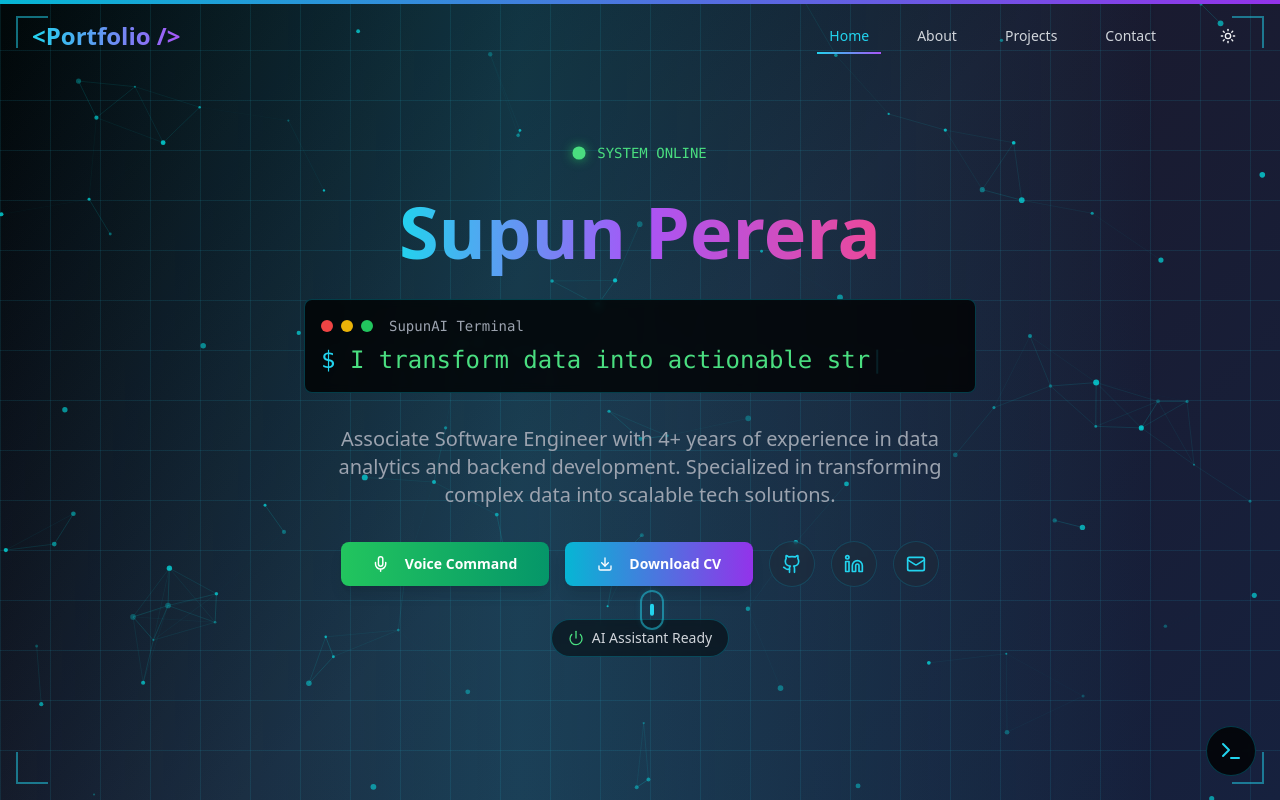
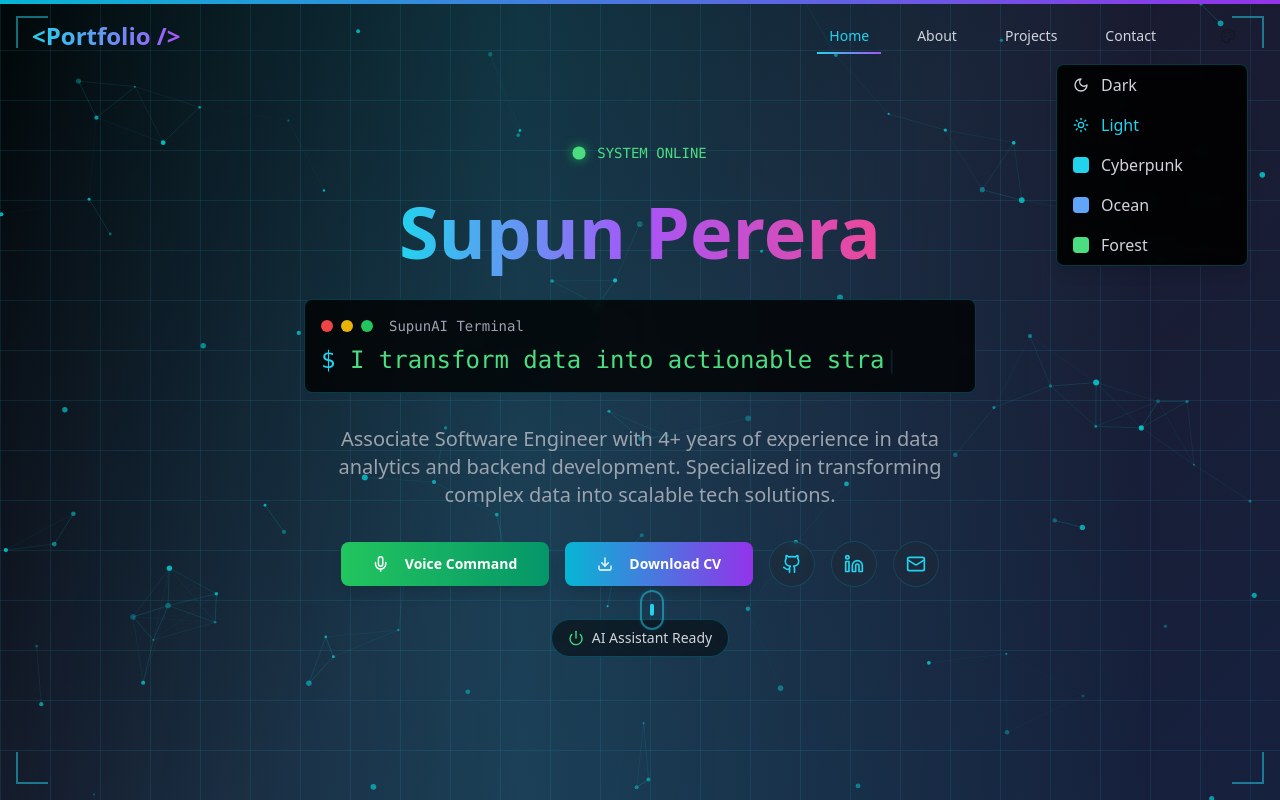
Before and after one commit to supun456/chroma-tech-space, a React (Vite) app: page / in a window 1280 px wide. Both pictures are taken after a click on the button 1228 px from the left and 36 px from the top of the page. Shown: the top 800 px of the page. Built offline with nearby package versions, Linux system fonts and the light colour scheme.

Commit message:
Refactor: Remove Jarvis and add multi-theme support
- Removed Jarvis-related components and features.
- Updated theme changer to support multiple themes.

```diff
--- a/src/components/portfolio/JarvisTerminal.tsx
+++ /dev/null
@@ -1,185 +0,0 @@
-
-import { useState, useEffect } from 'react';
-import { motion, AnimatePresence } from 'framer-motion';
-import { Button } from '@/components/ui/button';
-import { Input } from '@/components/ui/input';
-import { Card, CardContent } from '@/components/ui/card';
-import { Terminal, X, Minimize2, Maximize2 } from 'lucide-react';
-
-interface Command {
-  input: string;
-  output: string;
-  timestamp: string;
-}
-
-const JarvisTerminal = () => {
-  const [isOpen, setIsOpen] = useState(false);
-  const [input, setInput] = useState('');
-  const [commands, setCommands] = useState<Command[]>([
-    {
-      input: 'system --status',
-      output: 'SupunAI System Online. All modules operational.',
-      timestamp: new Date().toLocaleTimeString()
-    }
-  ]);
-
-  const commandMap: Record<string, string> = {
-    'help': 'Available commands: about, skills, projects, contact, clear, system',
-    'about': 'Associate Software Engineer with 4+ years of experience in data analytics and backend development.',
-    'skills': 'Data Analysis (95%), MongoDB (85%), Backend Development (80%), Forecasting Models (90%)',
-    'projects': 'E-Commerce Platform, AI Chat Application, DevOps Monitoring Dashboard',
-    'contact': 'Email: supun6623@gmail.com | Phone: +94 77 995 9466 | Location: Sri Lanka',
-    'clear': 'CLEAR_TERMINAL',
-    'system': 'SupunAI v2.0 - Personal Portfolio Assistant',
-    'whoami': 'Supun Perera - Data-driven Software Engineer',
-    'ls': 'about.txt skills.json projects/ contact.md experience.log',
-  };
-
-  const handleCommand = (cmd: string) => {
-    const command = cmd.toLowerCase().trim();
-    const timestamp = new Date().toLocaleTimeString();
-
-    if (command === 'clear') {
-      setCommands([]);
-      return;
-    }
-
-    const output = commandMap[command] || `Command '${command}' not found. Type 'help' for available commands.`;
-
-    setCommands(prev => [...prev, {
-      input: cmd,
-      output,
-      timestamp
-    }]);
-  };
-
-  const handleSubmit = (e: React.FormEvent) => {
-    e.preventDefault();
-    if (input.trim()) {
-      handleCommand(input);
-      setInput('');
-    }
-  };
-
-  useEffect(() => {
-    const handleKeyPress = (e: KeyboardEvent) => {
-      if (e.ctrlKey && e.key === '`') {
-        setIsOpen(!isOpen);
-      }
-    };
-
-    window.addEventListener('keydown', handleKeyPress);
-    return () => window.removeEventListener('keydown', handleKeyPress);
-  }, [isOpen]);
-
-  return (
-    <>
-      {/* Terminal Toggle Button */}
-      <motion.button
-        onClick={() => setIsOpen(true)}
-        className="fixed bottom-6 right-6 z-50 p-3 bg-black/80 backdrop-blur-sm border border-cyan-500/30 rounded-full hover:border-cyan-500/50 transition-all duration-300"
-        whileHover={{ scale: 1.1 }}
-        whileTap={{ scale: 0.9 }}
-      >
-        <Terminal className="w-6 h-6 text-cyan-400" />
-      </motion.button>
-
-      {/* Terminal Modal */}
-      <AnimatePresence>
-        {isOpen && (
-          <motion.div
-            initial={{ opacity: 0 }}
-            animate={{ opacity: 1 }}
-            exit={{ opacity: 0 }}
-            className="fixed inset-0 z-50 flex items-center justify-center p-4 bg-black/50 backdrop-blur-sm"
-          >
-            <motion.div
-              initial={{ scale: 0.8, opacity: 0 }}
-              animate={{ scale: 1, opacity: 1 }}
-              exit={{ scale: 0.8, opacity: 0 }}
-              className="w-full max-w-4xl max-h-[80vh]"
-            >
-              <Card className="bg-black/90 backdrop-blur-md border border-cyan-500/30 overflow-hidden">
-                {/* Terminal Header */}
-                <div className="flex items-center justify-between p-3 bg-gray-900/50 border-b border-cyan-500/20">
-                  <div className="flex items-center gap-3">
-                    <div className="flex gap-2">
-                      <div className="w-3 h-3 bg-red-500 rounded-full"></div>
-                      <div className="w-3 h-3 bg-yellow-500 rounded-full"></div>
-                      <div className="w-3 h-3 bg-green-500 rounded-full"></div>
-                    </div>
-                    <span className="text-cyan-400 font-mono text-sm">SupunAI Terminal</span>
-                  </div>
-                  <div className="flex items-center gap-2">
-                    <Button
-                      variant="ghost"
-                      size="sm"
-                      className="text-gray-400 hover:text-white"
-                    >
-                      <Minimize2 className="w-4 h-4" />
-                    </Button>
-                    <Button
-                      variant="ghost"
-                      size="sm"
-                      className="text-gray-400 hover:text-white"
-                    >
-                      <Maximize2 className="w-4 h-4" />
-                    </Button>
-                    <Button
-                      variant="ghost"
-                      size="sm"
-                      onClick={() => setIsOpen(false)}
-                      className="text-gray-400 hover:text-white"
-                    >
-                      <X className="w-4 h-4" />
-                    </Button>
-                  </div>
-                </div>
-
-                <CardContent className="p-4 font-mono text-sm">
-                  {/* Command History */}
-                  <div className="h-96 overflow-y-auto mb-4 space-y-2">
-                    {commands.map((cmd, index) => (
-                      <motion.div
-                        key={index}
-                        initial={{ opacity: 0, y: 10 }}
-                        animate={{ opacity: 1, y: 0 }}
-                        className="space-y-1"
-                      >
-                        <div className="flex items-center gap-2">
-                          <span className="text-green-400">supun@jarvis:~$</span>
-                          <span className="text-white">{cmd.input}</span>
-                          <span className="text-gray-500 text-xs ml-auto">{cmd.timestamp}</span>
-                        </div>
-                        <div className="text-cyan-400 pl-4 whitespace-pre-wrap">{cmd.output}</div>
-                      </motion.div>
-                    ))}
-                  </div>
-
-                  {/* Command Input */}
-                  <form onSubmit={handleSubmit} className="flex items-center gap-2">
-                    <span className="text-green-400">supun@jarvis:~$</span>
-                    <Input
-                      value={input}
-                      onChange={(e) => setInput(e.target.value)}
-                      className="flex-1 bg-transparent border-none text-white font-mono focus:ring-0 focus:outline-none"
-                      placeholder="Type 'help' for available commands..."
-                      autoFocus
-                    />
-                  </form>
-
-                  {/* Help Text */}
-                  <div className="mt-4 text-xs text-gray-500">
-                    Press Ctrl+` to toggle terminal | Type 'help' for commands
-                  </div>
-                </CardContent>
-              </Card>
-            </motion.div>
-          </motion.div>
-        )}
-      </AnimatePresence>
-    </>
-  );
-};
-
-export default JarvisTerminal;
--- a/src/components/portfolio/Navigation.tsx
+++ b/src/components/portfolio/Navigation.tsx
@@ -2,23 +2,29 @@
 import { useState, useEffect } from 'react';
 import { motion, AnimatePresence } from 'framer-motion';
 import { Button } from '@/components/ui/button';
-import { Moon, Sun, Menu, X } from 'lucide-react';
+import { Moon, Sun, Palette, Menu, X } from 'lucide-react';
+import { useTheme, Theme } from '@/hooks/useTheme';
 
-interface NavigationProps {
-  theme: 'dark' | 'light';
-  toggleTheme: () => void;
-}
-
-const Navigation = ({ theme, toggleTheme }: NavigationProps) => {
+const Navigation = () => {
   const [isScrolled, setIsScrolled] = useState(false);
   const [activeSection, setActiveSection] = useState('hero');
   const [isMobileMenuOpen, setIsMobileMenuOpen] = useState(false);
+  const [showThemeMenu, setShowThemeMenu] = useState(false);
+  const { theme, setTheme, toggleTheme } = useTheme();
 
   const navItems = [
     { id: 'hero', label: 'Home' },
     { id: 'about', label: 'About' },
     { id: 'projects', label: 'Projects' },
     { id: 'contact', label: 'Contact' },
+  ];
+
+  const themes: { id: Theme; label: string; icon: React.ReactNode }[] = [
+    { id: 'dark', label: 'Dark', icon: <Moon className="w-4 h-4" /> },
+    { id: 'light', label: 'Light', icon: <Sun className="w-4 h-4" /> },
+    { id: 'cyberpunk', label: 'Cyberpunk', icon: <div className="w-4 h-4 bg-cyan-400 rounded" /> },
+    { id: 'ocean', label: 'Ocean', icon: <div className="w-4 h-4 bg-blue-400 rounded" /> },
+    { id: 'forest', label: 'Forest', icon: <div className="w-4 h-4 bg-green-400 rounded" /> },
   ];
 
   useEffect(() => {
@@ -54,6 +60,19 @@ const Navigation = ({ theme, toggleTheme }: NavigationProps) => {
     setIsMobileMenuOpen(false);
   };
 
+  const getThemeColors = () => {
+    switch (theme) {
+      case 'cyberpunk':
+        return 'from-cyan-400 to-purple-500';
+      case 'ocean':
+        return 'from-blue-400 to-cyan-500';
+      case 'forest':
+        return 'from-green-400 to-emerald-500';
+      default:
+        return 'from-cyan-400 to-purple-500';
+    }
+  };
+
   return (
     <motion.nav
       initial={{ y: -100, opacity: 0 }}
@@ -73,7 +92,7 @@ const Navigation = ({ theme, toggleTheme }: NavigationProps) => {
               textShadow: "0px 0px 8px rgb(34, 211, 238)"
             }}
             whileTap={{ scale: 0.95 }}
-            className="text-2xl font-bold bg-gradient-to-r from-cyan-400 to-purple-500 bg-clip-text text-transparent cursor-pointer"
+            className={`text-2xl font-bold bg-gradient-to-r ${getThemeColors()} bg-clip-text text-transparent cursor-pointer`}
           >
             &lt;Portfolio /&gt;
           </motion.div>
@@ -96,7 +115,7 @@ const Navigation = ({ theme, toggleTheme }: NavigationProps) => {
                 {activeSection === item.id && (
                   <motion.div
                     layoutId="activeSection"
-                    className="absolute bottom-0 left-0 right-0 h-0.5 bg-gradient-to-r from-cyan-400 to-purple-500"
+                    className={`absolute bottom-0 left-0 right-0 h-0.5 bg-gradient-to-r ${getThemeColors()}`}
                     initial={false}
                     transition={{ type: "spring", stiffness: 380, damping: 30 }}
                   />
@@ -110,6 +129,8 @@ const Navigation = ({ theme, toggleTheme }: NavigationProps) => {
               </motion.button>
             ))}
 
+            {/* Theme Selector */}
+            <div className="relative">
               <motion.div
                 whileHover={{ scale: 1.1 }}
                 whileTap={{ scale: 0.9 }}
@@ -117,34 +138,41 @@ const Navigation = ({ theme, toggleTheme }: NavigationProps) => {
                 <Button
                   variant="ghost"
                   size="icon"
-                onClick={toggleTheme}
+                  onClick={() => setShowThemeMenu(!showThemeMenu)}
                   className="ml-4 hover:bg-cyan-500/10 relative"
                 >
-                <AnimatePresence mode="wait">
-                  {theme === 'dark' ? (
+                  <Palette className="h-5 w-5" />
+                </Button>
+              </motion.div>
+
+              <AnimatePresence>
+                {showThemeMenu && (
                   <motion.div
-                      key="sun"
-                      initial={{ rotate: -90, opacity: 0 }}
-                      animate={{ rotate: 0, opacity: 1 }}
-                      exit={{ rotate: 90, opacity: 0 }}
-                      transition={{ duration: 0.3 }}
+                    initial={{ opacity: 0, scale: 0.95, y: -10 }}
+                    animate={{ opacity: 1, scale: 1, y: 0 }}
+                    exit={{ opacity: 0, scale: 0.95, y: -10 }}
+                    className="absolute right-0 mt-2 w-48 bg-black/90 backdrop-blur-md border border-cyan-500/30 rounded-lg shadow-lg"
                   >
-                      <Sun className="h-5 w-5" />
-                    </motion.div>
-                  ) : (
-                    <motion.div
-                      key="moon"
-                      initial={{ rotate: 90, opacity: 0 }}
-                      animate={{ rotate: 0, opacity: 1 }}
-                      exit={{ rotate: -90, opacity: 0 }}
-                      transition={{ duration: 0.3 }}
+                    {themes.map((themeOption) => (
+                      <motion.button
+                        key={themeOption.id}
+                        onClick={() => {
+                          setTheme(themeOption.id);
+                          setShowThemeMenu(false);
+                        }}
+                        className={`w-full flex items-center gap-3 px-4 py-2 text-left hover:bg-cyan-500/10 transition-colors ${
+                          theme === themeOption.id ? 'text-cyan-400' : 'text-gray-300'
+                        }`}
+                        whileHover={{ x: 5 }}
                       >
-                      <Moon className="h-5 w-5" />
+                        {themeOption.icon}
+                        {themeOption.label}
+                      </motion.button>
+                    ))}
                   </motion.div>
                 )}
               </AnimatePresence>
-              </Button>
-            </motion.div>
+            </div>
           </div>
 
           {/* Mobile Menu Button */}
@@ -156,32 +184,10 @@ const Navigation = ({ theme, toggleTheme }: NavigationProps) => {
               <Button
                 variant="ghost"
                 size="icon"
-                onClick={toggleTheme}
+                onClick={() => setShowThemeMenu(!showThemeMenu)}
                 className="mr-2 hover:bg-cyan-500/10"
               >
-                <AnimatePresence mode="wait">
-                  {theme === 'dark' ? (
-                    <motion.div
-                      key="sun"
-                      initial={{ rotate: -90, opacity: 0 }}
-                      animate={{ rotate: 0, opacity: 1 }}
-                      exit={{ rotate: 90, opacity: 0 }}
-                      transition={{ duration: 0.3 }}
-                    >
-                      <Sun className="h-5 w-5" />
-                    </motion.div>
-                  ) : (
-                    <motion.div
-                      key="moon"
-                      initial={{ rotate: 90, opacity: 0 }}
-                      animate={{ rotate: 0, opacity: 1 }}
-                      exit={{ rotate: -90, opacity: 0 }}
-                      transition={{ duration: 0.3 }}
-                    >
-                      <Moon className="h-5 w-5" />
-                    </motion.div>
-                  )}
-                </AnimatePresence>
+                <Palette className="h-5 w-5" />
               </Button>
             </motion.div>
             <motion.div
@@ -260,6 +266,42 @@ const Navigation = ({ theme, toggleTheme }: NavigationProps) => {
             </motion.div>
           )}
         </AnimatePresence>
+
+        {/* Mobile Theme Menu */}
+        <AnimatePresence>
+          {showThemeMenu && (
+            <motion.div
+              initial={{ opacity: 0, height: 0 }}
+              animate={{ opacity: 1, height: 'auto' }}
+              exit={{ opacity: 0, height: 0 }}
+              className="md:hidden border-t border-cyan-500/20 bg-black/95 backdrop-blur-md"
+            >
+              <div className="px-2 pt-2 pb-3 space-y-1">
+                {themes.map((themeOption, index) => (
+                  <motion.button
+                    key={themeOption.id}
+                    onClick={() => {
+                      setTheme(themeOption.id);
+                      setShowThemeMenu(false);
+                    }}
+                    className={`flex items-center gap-3 px-3 py-2 text-base font-medium w-full text-left rounded-md transition-colors ${
+                      theme === themeOption.id
+                        ? 'text-cyan-400 bg-cyan-500/10'
+                        : 'text-gray-300 hover:text-cyan-400 hover:bg-cyan-500/5'
+                    }`}
+                    initial={{ opacity: 0, x: -20 }}
+                    animate={{ opacity: 1, x: 0 }}
+                    transition={{ delay: index * 0.1 + 0.2 }}
+                    whileHover={{ x: 5 }}
+                  >
+                    {themeOption.icon}
+                    {themeOption.label}
+                  </motion.button>
+                ))}
+              </div>
+            </motion.div>
+          )}
+        </AnimatePresence>
       </div>
     </motion.nav>
   );
--- a/src/hooks/useTheme.ts
+++ b/src/hooks/useTheme.ts
@@ -1,12 +1,14 @@
 
 import { useState, useEffect } from 'react';
 
+export type Theme = 'dark' | 'light' | 'cyberpunk' | 'ocean' | 'forest';
+
 export const useTheme = () => {
-  const [theme, setTheme] = useState<'dark' | 'light'>(() => {
+  const [theme, setTheme] = useState<Theme>(() => {
     if (typeof window !== 'undefined') {
-      const stored = localStorage.getItem('theme');
-      if (stored && (stored === 'light' || stored === 'dark')) {
-        return stored as 'light' | 'dark';
+      const stored = localStorage.getItem('theme') as Theme;
+      if (stored && ['dark', 'light', 'cyberpunk', 'ocean', 'forest'].includes(stored)) {
+        return stored;
       }
       // Check system preference
       return window.matchMedia('(prefers-color-scheme: dark)').matches ? 'dark' : 'light';
@@ -19,8 +21,8 @@ export const useTheme = () => {
 
     const root = document.documentElement;
 
-    // Remove both classes first
-    root.classList.remove('light', 'dark');
+    // Remove all theme classes first
+    root.classList.remove('light', 'dark', 'cyberpunk', 'ocean', 'forest');
 
     // Add the current theme class
     root.classList.add(theme);
@@ -28,19 +30,26 @@ export const useTheme = () => {
     // Store in localStorage
     localStorage.setItem('theme', theme);
 
-    // Apply immediate styling
-    if (theme === 'light') {
-      document.body.style.backgroundColor = '#ffffff';
-      document.body.style.color = '#1f2937';
-    } else {
-      document.body.style.backgroundColor = '#000000';
-      document.body.style.color = '#f3f4f6';
-    }
+    // Apply immediate styling based on theme
+    const themeStyles = {
+      light: { backgroundColor: '#ffffff', color: '#1f2937' },
+      dark: { backgroundColor: '#000000', color: '#f3f4f6' },
+      cyberpunk: { backgroundColor: '#0a0a0a', color: '#00ffff' },
+      ocean: { backgroundColor: '#001122', color: '#87ceeb' },
+      forest: { backgroundColor: '#0d1b0d', color: '#90ee90' }
+    };
+
+    const styles = themeStyles[theme];
+    document.body.style.backgroundColor = styles.backgroundColor;
+    document.body.style.color = styles.color;
   }, [theme]);
 
   const toggleTheme = () => {
-    setTheme(prev => prev === 'dark' ? 'light' : 'dark');
+    const themes: Theme[] = ['dark', 'light', 'cyberpunk', 'ocean', 'forest'];
+    const currentIndex = themes.indexOf(theme);
+    const nextIndex = (currentIndex + 1) % themes.length;
+    setTheme(themes[nextIndex]);
   };
 
-  return { theme, toggleTheme };
+  return { theme, setTheme, toggleTheme };
 };
--- a/src/pages/Index.tsx
+++ b/src/pages/Index.tsx
@@ -7,12 +7,11 @@ import ProjectsSection from '@/components/portfolio/ProjectsSection';
 import ContactSection from '@/components/portfolio/ContactSection';
 import Navigation from '@/components/portfolio/Navigation';
 import ParticleBackground from '@/components/portfolio/ParticleBackground';
-import JarvisTerminal from '@/components/portfolio/JarvisTerminal';
 import { useTheme } from '@/hooks/useTheme';
 
 const Index = () => {
   const [mounted, setMounted] = useState(false);
-  const { theme, toggleTheme } = useTheme();
+  const { theme } = useTheme();
 
   useEffect(() => {
     setMounted(true);
@@ -40,6 +39,21 @@ const Index = () => {
     type: "tween" as const,
     ease: [0.23, 1, 0.32, 1] as const,
     duration: 0.6
+  };
+
+  const getThemeBackground = () => {
+    switch (theme) {
+      case 'light':
+        return 'bg-white text-gray-900';
+      case 'cyberpunk':
+        return 'bg-gradient-to-br from-black via-purple-900 to-black text-cyan-100';
+      case 'ocean':
+        return 'bg-gradient-to-br from-blue-900 via-blue-800 to-black text-blue-100';
+      case 'forest':
+        return 'bg-gradient-to-br from-green-900 via-green-800 to-black text-green-100';
+      default:
+        return 'bg-gradient-to-br from-black via-slate-900 to-black text-gray-100';
+    }
   };
 
   if (!mounted) {
@@ -73,14 +87,10 @@ const Index = () => {
         exit="out"
         variants={pageVariants}
         transition={pageTransition}
-        className={`relative min-h-screen transition-colors duration-500 overflow-x-hidden ${
-          theme === 'dark'
-            ? 'bg-gradient-to-br from-black via-slate-900 to-black text-gray-100'
-            : 'bg-white text-gray-900'
-        }`}
+        className={`relative min-h-screen transition-colors duration-500 overflow-x-hidden ${getThemeBackground()}`}
       >
         <ParticleBackground />
-        <Navigation theme={theme} toggleTheme={toggleTheme} />
+        <Navigation />
 
         <main className="relative z-10">
           <motion.div
@@ -95,9 +105,6 @@ const Index = () => {
           </motion.div>
         </main>
 
-        {/* Jarvis Terminal */}
-        <JarvisTerminal />
-
         {/* Scroll Progress Indicator */}
         <motion.div
           className="fixed top-0 left-0 right-0 h-1 bg-gradient-to-r from-cyan-500 to-purple-600 origin-left z-50"
@@ -106,7 +113,7 @@ const Index = () => {
           transition={{ duration: 0.3 }}
         />
 
-        {/* Jarvis-style corner accents */}
+        {/* Corner accents */}
         <div className="fixed top-4 left-4 w-8 h-8 border-l-2 border-t-2 border-cyan-400/50 z-40" />
         <div className="fixed top-4 right-4 w-8 h-8 border-r-2 border-t-2 border-cyan-400/50 z-40" />
         <div className="fixed bottom-4 left-4 w-8 h-8 border-l-2 border-b-2 border-cyan-400/50 z-40" />
```
Lines whose indentation alone changed are shown as unchanged.
